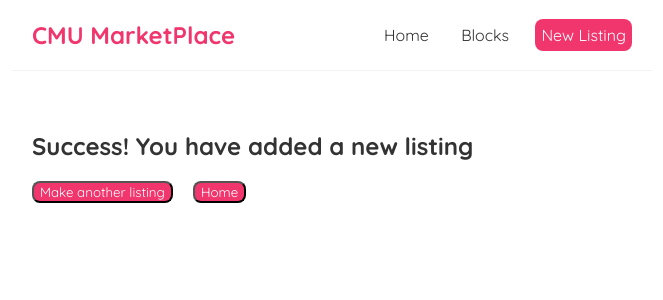
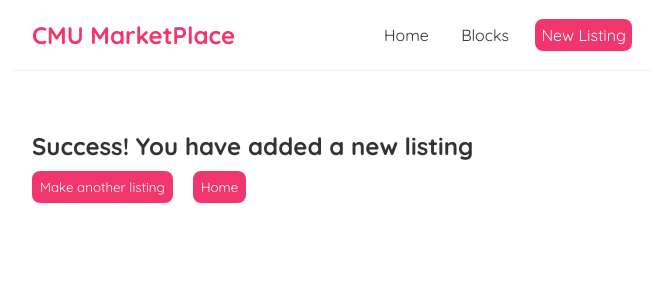
Before and after one commit to sophie006liu/scotty-sales, a React (Create React App) app: page /confirmation in a window 1280 px wide. Shown: the top 300 px of the page, without its empty margins (308-971 px from the left). Built offline with nearby package versions, Linux system fonts and the light colour scheme.

Commit message:
added button details in confirm to css

```diff
--- a/src/Confirmation.js
+++ b/src/Confirmation.js
@@ -15,26 +15,10 @@
         <div className="confirmation">
             <h2>Success! You have added a new listing</h2>
             <div>
-                <button name="addListing" onClick={clickAddItem}
-                style= {{
-                    color: 'white',
-                    backgroundColor: '#f1356d',
-                    borderRadius: '8px',
-                    marginTop: '20px',
-                    marginRight: '20px',
-                    boxShadow: 'none'
-                }}>
+                <button name="addListing" onClick={clickAddItem} >
                     Make another listing
                 </button>
-                <button name="Home" onClick={clickGoHome}
-                style= {{
-                    color: 'white',
-                    backgroundColor: '#f1356d',
-                    borderRadius: '8px',
-                    marginTop: '20px',
-                    marginRight: '20px',
-                    outline: 'none'
-                }}>
+                <button name="Home" onClick={clickGoHome}>
                     Home
                 </button>
             </div>
--- a/src/index.css
+++ b/src/index.css
@@ -102,3 +102,15 @@
   border-radius: 8px;
   cursor: pointer;
 }
+
+/* */
+.confirmation button {
+  background: #f1356d;
+  color: #fff;
+  border: 0;
+  padding: 8px;
+  border-radius: 8px;
+  cursor: pointer;
+  margin-right: 20px;
+  margin-top: 10px;
+}
```
